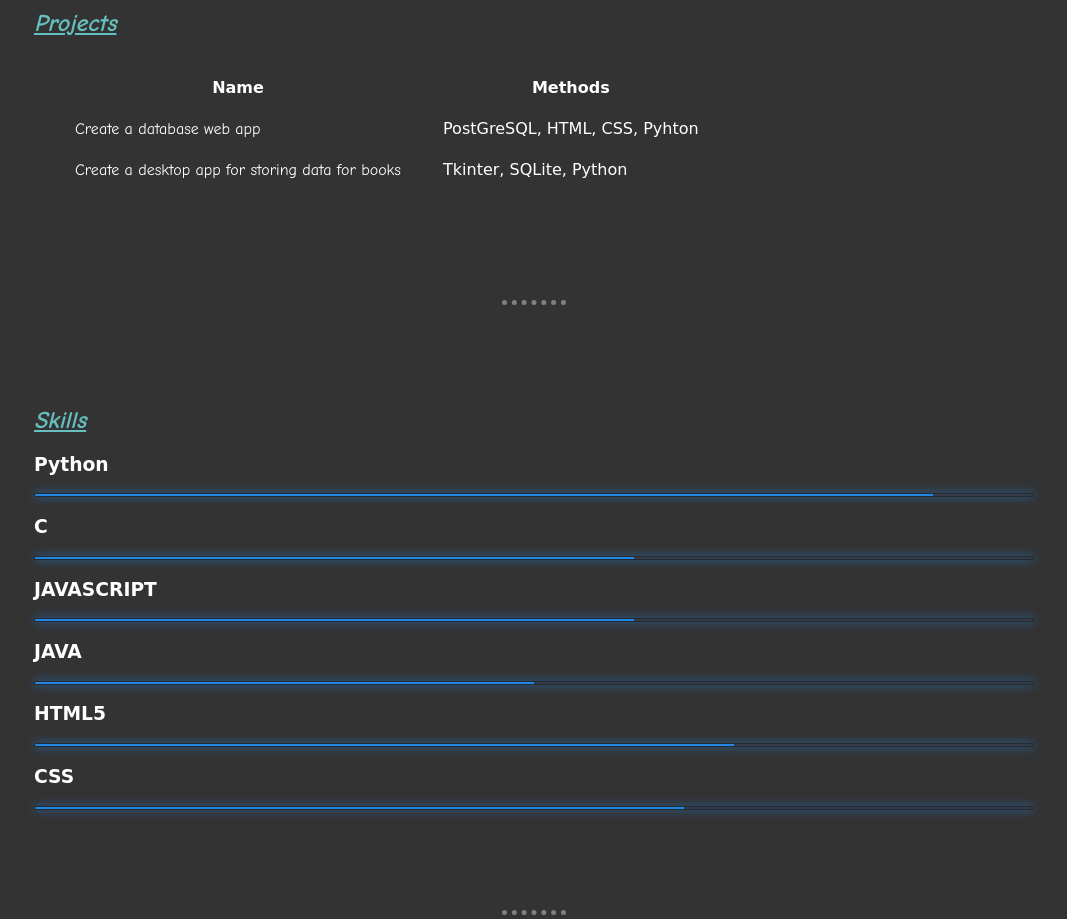
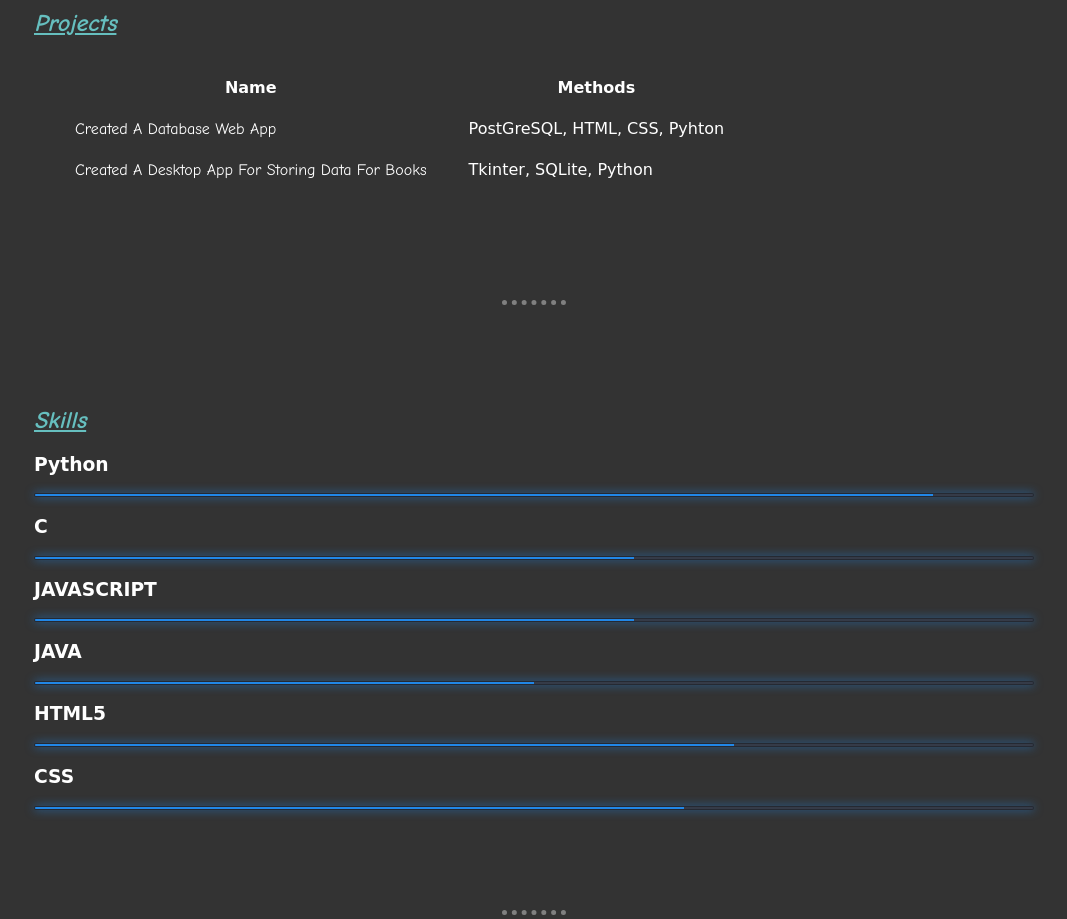
Before and after one commit to BoZheng84/cv, a plain HTML site: page index.html in a window 1280 px wide. Shown: the part 940-1859 px from the top of the page, without its empty margins (106-1173 px from the left). Drawn offline with Linux system fonts and the light colour scheme.

Commit message:
Add files via upload

```diff
--- a/index.html
+++ b/index.html
@@ -87,13 +87,13 @@
       <tbody class="project-links">
         <tr>
           <td>
-            <a href="https://n-collector.herokuapp.com/">Create a database web app</a>
+            <a href="https://n-collector.herokuapp.com/">Created A Database Web App</a>
           </td>
           <td>PostGreSQL, HTML, CSS, Pyhton</td>
         </tr>
         <tr>
           <td>
-            <a href="https://github.com/BoZheng84/Bookshop-Database-App">Create a desktop app for storing data for books</a>
+            <a href="https://github.com/BoZheng84/Bookshop-Database-App">Created A Desktop App For Storing Data For Books</a>
           </td>
           <td>Tkinter, SQLite, Python</td>
         </tr>
```
